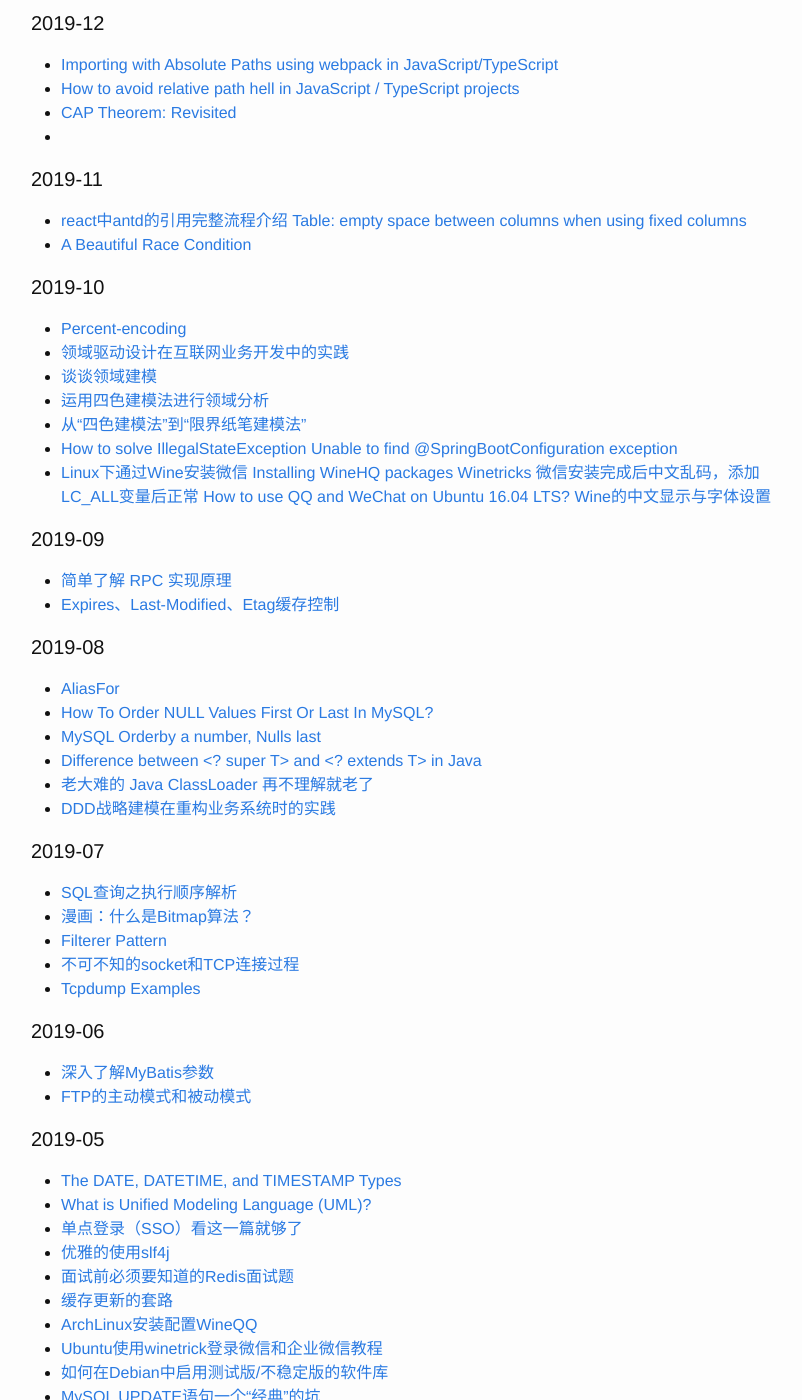
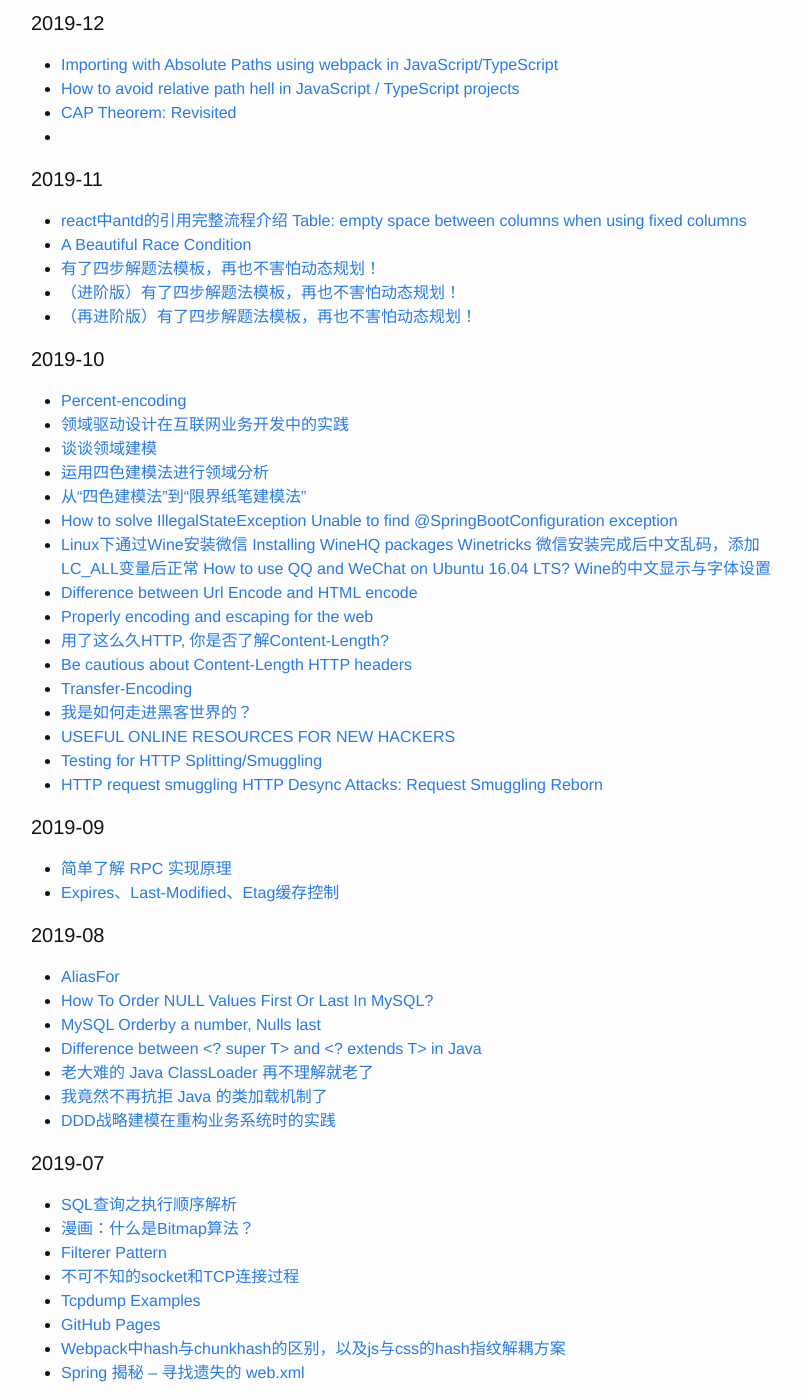
Before and after one commit to qingzhupig/qingzhupig.github.io, a Jekyll site: the page built from pages/reading.md, in a window 1280 px wide and 1400 px high, scrolled down 546 px. Shown: the whole window, without its empty margins (239-1041 px from the left). Built offline with Jekyll 4.4.1, drawn with Linux system fonts in a browser that asks for light colours.

Commit message:
update reading.md

```diff
--- a/pages/reading.md
+++ b/pages/reading.md
@@ -30,6 +30,9 @@ permalink: /reading
 - [react中antd的引用完整流程介绍](https://segmentfault.com/a/1190000019437110?utm_source=tag-newest)
 	[Table: empty space between columns when using fixed columns](https://github.com/ant-design/ant-design/issues/14689)
 - [A Beautiful Race Condition](https://mailinator.blogspot.com/2009/06/beautiful-race-condition.html)
+- [有了四步解题法模板，再也不害怕动态规划！](https://mp.weixin.qq.com/s/erJPc8Xx9BBXY1ZiEXVvKg)
+- [（进阶版）有了四步解题法模板，再也不害怕动态规划！](https://mp.weixin.qq.com/s/15RW2DstBNXNFz7xuzbDig)
+- [（再进阶版）有了四步解题法模板，再也不害怕动态规划！](https://mp.weixin.qq.com/s/RPBRysbX7wgW_vnPNqloYA)
 
 #### 2019-10
 - [Percent-encoding](https://en.wikipedia.org/wiki/Percent-encoding)
@@ -44,6 +47,16 @@ permalink: /reading
   [微信安装完成后中文乱码，添加LC_ALL变量后正常](https://github.com/hillwoodroc/winetricks-zh/issues/66)
   [How to use QQ and WeChat on Ubuntu 16.04 LTS?](https://askubuntu.com/questions/788017/how-to-use-qq-and-wechat-on-ubuntu-16-04-lts/1133157#1133157)
   [Wine的中文显示与字体设置](http://linux-wiki.cn/wiki/Wine%E7%9A%84%E4%B8%AD%E6%96%87%E6%98%BE%E7%A4%BA%E4%B8%8E%E5%AD%97%E4%BD%93%E8%AE%BE%E7%BD%AE)
+- [Difference between Url Encode and HTML encode](https://stackoverflow.com/questions/1812473/difference-between-url-encode-and-html-encode)
+- [Properly encoding and escaping for the web](https://www.onwebsecurity.com/security/properly-encoding-and-escaping-for-the-web.html)
+- [用了这么久HTTP, 你是否了解Content-Length?](https://www.cnblogs.com/fundebug/p/understand-http-content-length.html)
+- [Be cautious about Content-Length HTTP headers](https://sankhs.com/2016/03/17/content-length-http-headers/)
+- [Transfer-Encoding](https://developer.mozilla.org/en-US/docs/Web/HTTP/Headers/Transfer-Encoding)
+- [我是如何走进黑客世界的？](https://www.freebuf.com/articles/neopoints/190895.html)
+- [USEFUL ONLINE RESOURCES FOR NEW HACKERS](https://www.hackerone.com/blog/resources-for-new-hackers)
+- [Testing for HTTP Splitting/Smuggling](https://wiki.owasp.org/index.php/Testing_for_HTTP_Splitting/Smuggling_(OTG-INPVAL-016))
+- [HTTP request smuggling](https://portswigger.net/web-security/request-smuggling)
+	[HTTP Desync Attacks: Request Smuggling Reborn](https://portswigger.net/research/http-desync-attacks-request-smuggling-reborn)
 
 #### 2019-09
 - [简单了解 RPC 实现原理](http://www.iocoder.cn/RPC/laoxu/easy-know-rpc/)
@@ -55,6 +68,7 @@ permalink: /reading
 - [MySQL Orderby a number, Nulls last](https://stackoverflow.com/questions/2051602/mysql-orderby-a-number-nulls-last)
 - [Difference between <? super T> and <? extends T> in Java](https://stackoverflow.com/questions/4343202/difference-between-super-t-and-extends-t-in-java)
 - [老大难的 Java ClassLoader 再不理解就老了](https://juejin.im/post/5c04892351882516e70dcc9b)
+- [我竟然不再抗拒 Java 的类加载机制了](https://mp.weixin.qq.com/s/ufbTIhRqtW2B1E4SjSZVOQ)
 - [DDD战略建模在重构业务系统时的实践](https://mp.weixin.qq.com/s?__biz=MzIzMzk2NDQyMw==&mid=2247489065&idx=1&sn=7e026eb599bb1cc7180c098339847ce5&chksm=e8fcc0c1df8b49d7b9c0cd39f954c3fe02a4f2aa04748075103be60fb4fb10f6eb2d42a7e243&mpshare=1&scene=1&srcid=&sharer_sharetime=1566449380380&sharer_shareid=2f52b39fcaeb29228c1ea4d144e0681e&pass_ticket=1ZAJ4uFfnW5oZyRvxnnTH24Yze1tVNAwwhM2bU3vP63bj818gteuoQ2h3G%2BFUCzb#rd)
 
 #### 2019-07
@@ -63,6 +77,9 @@ permalink: /reading
 - [Filterer Pattern](https://dzone.com/articles/the-filterer-pattern)
 - [不可不知的socket和TCP连接过程](https://www.cnblogs.com/f-ck-need-u/p/7623252.html)
 - [Tcpdump Examples](https://hackertarget.com/tcpdump-examples/)
+- [GitHub Pages](https://pages.github.com/)
+- [Webpack中hash与chunkhash的区别，以及js与css的hash指纹解耦方案](https://www.cnblogs.com/ihardcoder/p/5623411.html)
+- [Spring 揭秘 -- 寻找遗失的 web.xml](https://www.cnkirito.moe/servlet-explore/)
 
 #### 2019-06
 - [深入了解MyBatis参数](https://blog.csdn.net/isea533/article/details/44002219)
```
